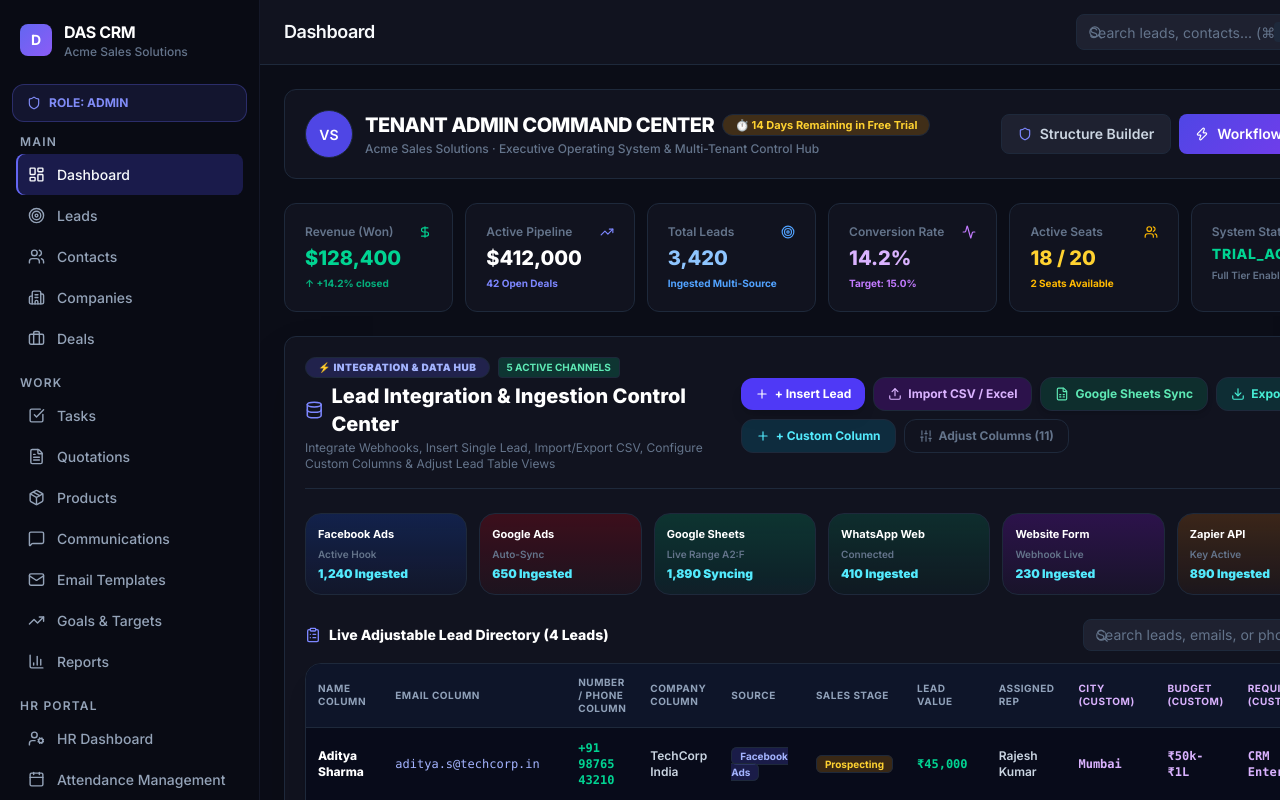
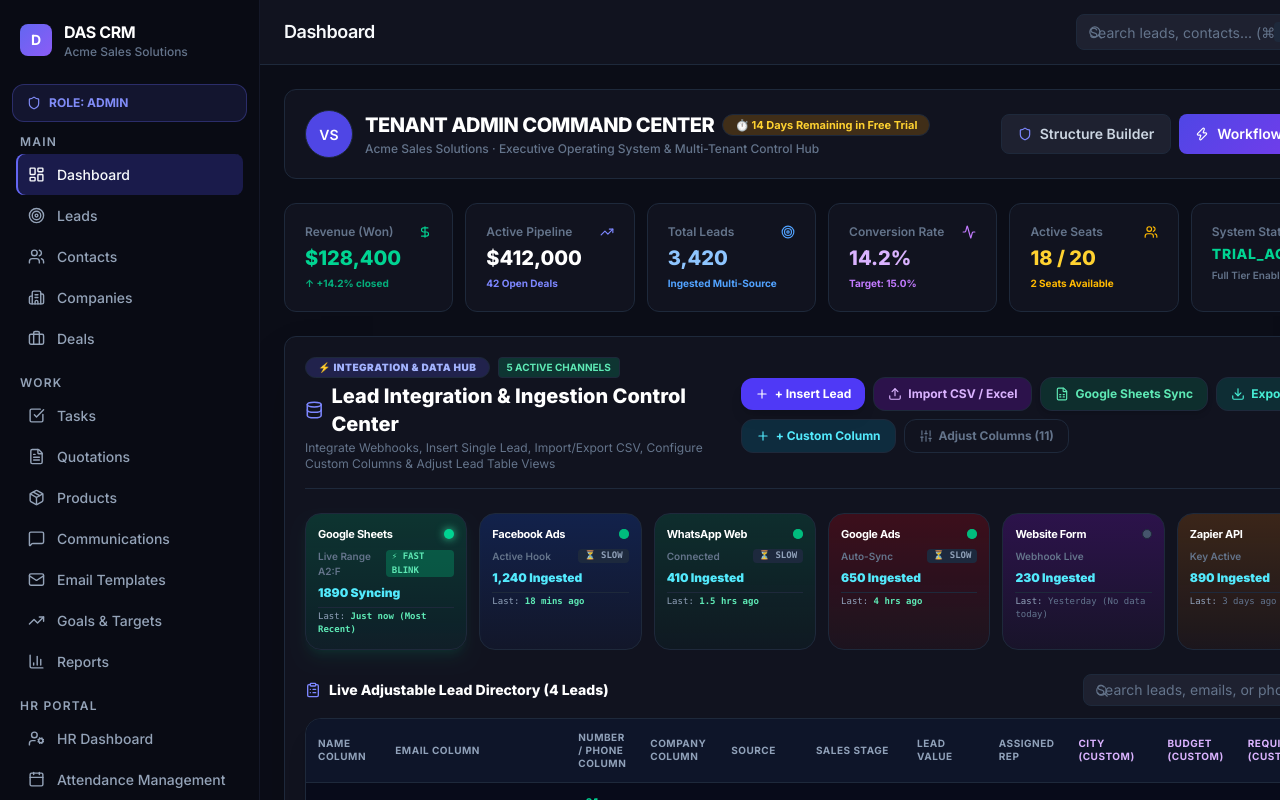
Before and after one commit to aditya-k-rai/DAS-CRM, a Next.js app in the folder frontend-web/: page /dashboard in a window 1280 px wide. Shown: the top 800 px of the page. Built offline with nearby package versions, Linux system fonts and the light colour scheme.

Commit message:
feat(ingestion): update channel indicator blink rules based on today's data status and last fetch recency

```diff
--- a/frontend-web/components/dashboard/TenantAdminDashboard.tsx
+++ b/frontend-web/components/dashboard/TenantAdminDashboard.tsx
@@ -548,20 +548,103 @@
         {/* CONNECTED INTEGRATION CHANNELS PIPELINE */}
         <div className="grid grid-cols-2 sm:grid-cols-6 gap-3">
           {[
-            { name: 'Facebook Ads', status: 'Active Hook', count: '1,240 Ingested', color: 'from-blue-600/20 to-blue-900/10 border-blue-500/30' },
-            { name: 'Google Ads', status: 'Auto-Sync', count: '650 Ingested', color: 'from-red-600/20 to-red-900/10 border-red-500/30' },
-            { name: 'Google Sheets', status: 'Live Range A2:F', count: '1,890 Syncing', color: 'from-emerald-600/25 to-teal-900/20 border-emerald-500/40' },
-            { name: 'WhatsApp Web', status: 'Connected', count: '410 Ingested', color: 'from-emerald-600/20 to-emerald-900/10 border-emerald-500/30' },
-            { name: 'Website Form', status: 'Webhook Live', count: '230 Ingested', color: 'from-purple-600/20 to-purple-900/10 border-purple-500/30' },
-            { name: 'Zapier API', status: 'Key Active', count: '890 Ingested', color: 'from-amber-600/20 to-amber-900/10 border-amber-500/30' },
+            {
+              name: 'Google Sheets',
+              status: 'Live Range A2:F',
+              count: `${leadsList.filter(l => l.source === 'Google Sheets Sync').length + 1890} Syncing`,
+              lastFetch: 'Just now (Most Recent)',
+              sentToday: true,
+              speed: 'FAST', // Most recent data fetch -> FAST GREEN BLINK
+              color: 'from-emerald-600/25 to-teal-900/20 border-emerald-500/50 shadow-emerald-500/10 shadow-lg',
+            },
+            {
+              name: 'Facebook Ads',
+              status: 'Active Hook',
+              count: '1,240 Ingested',
+              lastFetch: '18 mins ago',
+              sentToday: true,
+              speed: 'SLOW', // Sent today earlier -> SLOW GREEN BLINK
+              color: 'from-blue-600/20 to-blue-900/10 border-blue-500/30',
+            },
+            {
+              name: 'WhatsApp Web',
+              status: 'Connected',
+              count: '410 Ingested',
+              lastFetch: '1.5 hrs ago',
+              sentToday: true,
+              speed: 'SLOW', // Sent today earlier -> SLOW GREEN BLINK
+              color: 'from-emerald-600/20 to-emerald-900/10 border-emerald-500/30',
+            },
+            {
+              name: 'Google Ads',
+              status: 'Auto-Sync',
+              count: '650 Ingested',
+              lastFetch: '4 hrs ago',
+              sentToday: true,
+              speed: 'SLOW', // Sent today earlier -> SLOW GREEN BLINK
+              color: 'from-red-600/20 to-red-900/10 border-red-500/30',
+            },
+            {
+              name: 'Website Form',
+              status: 'Webhook Live',
+              count: '230 Ingested',
+              lastFetch: 'Yesterday (No data today)',
+              sentToday: false,
+              speed: 'NONE', // NOT sent today -> NO BLINK (Static dot)
+              color: 'from-purple-600/20 to-purple-900/10 border-purple-500/30',
+            },
+            {
+              name: 'Zapier API',
+              status: 'Key Active',
+              count: '890 Ingested',
+              lastFetch: '3 days ago',
+              sentToday: false,
+              speed: 'NONE', // NOT sent today -> NO BLINK (Static dot)
+              color: 'from-amber-600/20 to-amber-900/10 border-amber-500/30',
+            },
           ].map(ch => (
-            <div key={ch.name} className={`p-3 rounded-2xl border bg-gradient-to-b ${ch.color} space-y-1`}>
+            <div key={ch.name} className={`p-3 rounded-2xl border bg-gradient-to-b ${ch.color} space-y-1.5 transition-all`}>
               <div className="flex items-center justify-between text-[11px]">
-                <span className="font-bold text-white">{ch.name}</span>
-                <span className="w-2 h-2 rounded-full bg-emerald-400 animate-ping" />
-              </div>
-              <p className="text-[10px] text-muted font-semibold">{ch.status}</p>
+                <span className="font-bold text-white tracking-tight">{ch.name}</span>
+
+                {/* DYNAMIC GREEN BLINK INDICATOR LOGIC */}
+                {ch.sentToday ? (
+                  ch.speed === 'FAST' ? (
+                    // FAST GREEN BLINK (Most recent data fetch today)
+                    <div className="flex items-center gap-1">
+                      <span className="relative flex h-2.5 w-2.5">
+                        <span className="animate-ping absolute inline-flex h-full w-full rounded-full bg-emerald-400 opacity-90" />
+                        <span className="relative inline-flex rounded-full h-2.5 w-2.5 bg-emerald-400 shadow-[0_0_8px_#34d399]" />
+                      </span>
+                    </div>
+                  ) : (
+                    // SLOW GREEN BLINK (Data sent today, but earlier)
+                    <div className="flex items-center gap-1">
+                      <span className="relative flex h-2.5 w-2.5">
+                        <span className="animate-pulse absolute inline-flex h-full w-full rounded-full bg-emerald-500 opacity-60" />
+                        <span className="relative inline-flex rounded-full h-2.5 w-2.5 bg-emerald-500" />
+                      </span>
+                    </div>
+                  )
+                ) : (
+                  // NO BLINK (No data sent today -> Static neutral dot)
+                  <span className="w-2.5 h-2.5 rounded-full bg-slate-600 border border-slate-500/50" />
+                )}
+              </div>
+
+              <div className="flex items-center justify-between">
+                <p className="text-[10px] text-muted font-semibold">{ch.status}</p>
+                {ch.sentToday && (
+                  <span className={`text-[9px] font-extrabold px-1.5 py-0.2 rounded font-mono ${ch.speed === 'FAST' ? 'bg-emerald-500/30 text-emerald-300 animate-pulse' : 'bg-slate-800 text-slate-400'}`}>
+                    {ch.speed === 'FAST' ? '⚡ FAST BLINK' : '⏳ SLOW'}
+                  </span>
+                )}
+              </div>
+
               <p className="text-xs font-black text-cyan-300">{ch.count}</p>
+              <p className="text-[9px] font-mono text-slate-400 pt-0.5 border-t border-white/5">
+                Last: <span className={ch.sentToday ? 'text-emerald-300 font-bold' : 'text-slate-500'}>{ch.lastFetch}</span>
+              </p>
             </div>
           ))}
         </div>
```
